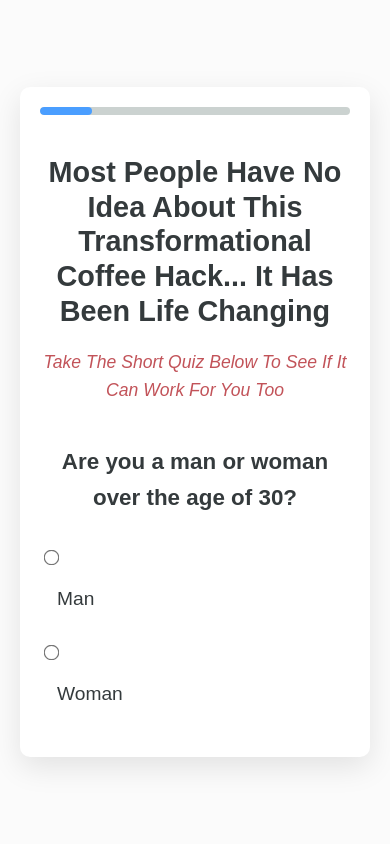
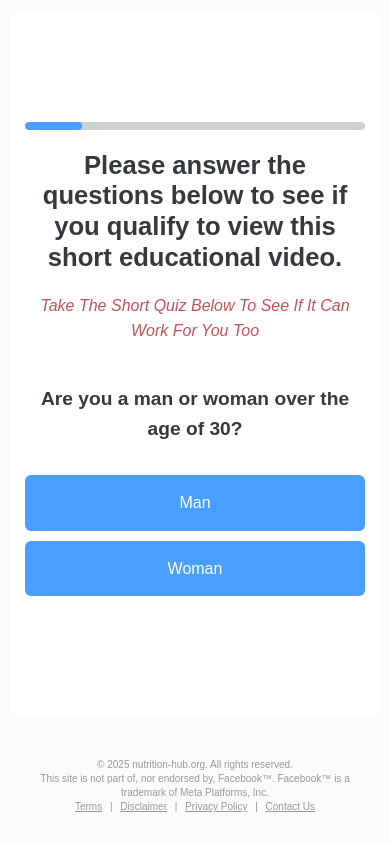
Before and after one commit to Jacobsmedia/glow-and-thrive, a plain HTML site: page lp1/index.html in a window 390 px wide. Drawn offline with Linux system fonts and the light colour scheme; a web font is replaced by a local one.

Commit message:
Auto-advance quiz

```diff
--- a/lp1/index.html
+++ b/lp1/index.html
@@ -1,19 +1,9 @@
-<!DOCTYPE html>
-<html lang="en" >
-<head>
-  <meta charset="UTF-8">
-  <title>Untitled</title>
-
-
-</head>
-<body>
-<!-- partial:index.partial.html -->
 <!DOCTYPE html>
 <html lang="en">
 <head>
     <meta charset="UTF-8">
     <meta name="viewport" content="width=device-width, initial-scale=1.0">
-    <title>Coffee Hack Quiz - Transformational Weight Loss</title>
+    <title>Please answer the questions below to see if you qualify to view this short educational video.</title>
     <link href="https://ext.same-assets.com/1635112822/351187734.woff2" rel="preload" as="font" type="font/woff2" crossorigin>
     <style>
         @font-face {
@@ -37,8 +27,8 @@
             line-height: 1.6;
             min-height: 100vh;
             display: flex;
+            flex-direction: column;
             align-items: center;
-            justify-content: center;
             padding: 20px;
         }
 
@@ -50,6 +40,10 @@
             box-shadow: 0 10px 30px rgba(0, 0, 0, 0.1);
             padding: 40px;
             text-align: center;
+            flex-grow: 1;
+            display: flex;
+            flex-direction: column;
+            justify-content: center;
         }
 
         .progress-bar {
@@ -101,58 +95,35 @@
         }
 
         .elem__radio {
-            margin: 15px 0;
-            text-align: left;
-            max-width: 300px;
-            margin-left: auto;
-            margin-right: auto;
+            margin: 10px 0;
+            text-align: center;
         }
 
         .elem__radio input[type="radio"] {
-            margin-right: 12px;
-            transform: scale(1.2);
+            display: none;
         }
 
         .elem__radio label {
-            font-size: 1.2em;
-            color: #343a3c;
+            display: block;
+            background-color: #4a9eff;
+            color: #fff;
+            padding: 14px;
+            border-radius: 6px;
+            font-size: 1.1em;
+            margin: 0 auto;
+            max-width: 320px;
             cursor: pointer;
-            display: flex;
-            align-items: center;
-            padding: 12px;
-            border-radius: 5px;
             transition: background-color 0.2s ease;
         }
 
         .elem__radio label:hover {
-            background-color: #f5f5f5;
+            background-color: #3a8eef;
         }
 
         .elem__radio input[type="radio"]:checked + label {
-            background-color: #e0f2ff;
-            border: 2px solid #4a9eff;
+            background-color: #3577d4;
         }
 
-        .next-btn {
-            background-color: #4a9eff;
-            color: white;
-            border: none;
-            padding: 15px 30px;
-            font-size: 1.2em;
-            border-radius: 5px;
-            cursor: pointer;
-            margin-top: 30px;
-            transition: background-color 0.3s ease;
-            display: none;
-        }
-
-        .next-btn:hover {
-            background-color: #3a8eef;
-        }
-
-        .next-btn.show {
-            display: inline-block;
-        }
 
         .modal__wrapper {
             display: none;
@@ -252,22 +223,30 @@
             font-style: italic;
         }
 
-        @media (max-width: 768px) {
-            .form__wrapper {
-                padding: 20px;
+        footer {
+            font-size: 10px;
+            color: #999;
+            text-align: center;
+            padding: 20px 10px;
+            line-height: 1.4;
+            margin-top: 20px;
         }
 
-            .title__main h1 {
-                font-size: 1.8em;
+        footer a {
+            color: #999;
+            text-decoration: underline;
+            margin: 0 5px;
         }
 
-            .title__main h2 {
-                font-size: 1.1em;
-            }
-
-            .title p {
-                font-size: 1.4em;
-            }
+        @media (max-width: 768px) {
+            .progress-bar { margin-bottom: 20px; }
+            body { padding: 10px; }
+            .form__wrapper { padding: 20px 15px; box-shadow: none; }
+            .title__main h1 { font-size: 1.6em; }
+            .title__main h2 { font-size: 1em; }
+            .title p { font-size: 1.2em; }
+            .elem__radio { max-width: 100%; }
+            .elem__radio label { font-size: 1em; padding: 15px; max-width: 100%; }
         }
     </style>
 </head>
@@ -279,7 +258,7 @@
 
         <form id="quizForm">
             <div class="title__main">
-                <h1>Most People Have No Idea About This Transformational Coffee Hack... It Has Been Life Changing</h1>
+                <h1>Please answer the questions below to see if you qualify to view this short educational video.</h1>
                 <h2>Take The Short Quiz Below To See If It Can Work For You Too</h2>
             </div>
 
@@ -345,7 +324,7 @@
 
             <div class="form__step" data-step="5">
                 <div class="title">
-                    <p>Are you interested in seeing how an easy coffee hack can help you burn up to 2.3 lbs of stubborn belly fat every 48 hours?</p>
+                    <p>Are you interested in seeing how an easy ice hack can help you burn up to 2.3 lbs of stubborn belly fat every 48 hours?</p>
                 </div>
                 <div class="elem__radio">
                     <input type="radio" id="radio10" name="step5" value="Yes">
@@ -371,7 +350,6 @@
                 </div>
             </div>
 
-            <button type="button" class="next-btn" id="nextBtn">Next Question</button>
         </form>
     </div>
 
@@ -383,10 +361,10 @@
             </div>
             <div class="desc">
                 <p>Thank You For Completing Our Quiz!</p>
-                <span>Your Results Qualify You For The "10-Second Exotic Coffee Hack"</span>
+                <span>Your Results Qualify You For The "10-Second Exotic Ice Hack"</span>
             </div>
             <div class="bottom">
-                <a href="#" target="_blank">
+                <a href="https://track.nutr.site/click" target="_blank">
                     <span class="main">Click Here For Full Video Instructions</span>
                     <span class="sub">AND RECEIVE YOUR COMPLETE BLUEPRINT</span>
                 </a>
@@ -394,6 +372,17 @@
             </div>
         </div>
     </div>
+
+    <footer>
+        <p>&copy; 2025 nutrition-hub.org. All rights reserved.</p>
+        <p>This site is not part of, nor endorsed by, Facebook™. Facebook™ is a trademark of Meta Platforms, Inc.</p>
+        <p>
+            <a href="terms.html">Terms</a> |
+            <a href="disclaimer.html">Disclaimer</a> |
+            <a href="privacy.html">Privacy Policy</a> |
+            <a href="contact.html">Contact Us</a>
+        </p>
+    </footer>
 
     <script>
         let currentStep = 1;
@@ -417,33 +406,16 @@
             updateProgress();
         }
 
-        function checkCurrentStepSelection() {
-            const currentStepElement = document.querySelector(`[data-step="${currentStep}"]`);
-            const selectedInput = currentStepElement.querySelector('input[type="radio"]:checked');
-            const nextBtn = document.getElementById('nextBtn');
-
-            if (selectedInput) {
-                nextBtn.classList.add('show');
-            } else {
-                nextBtn.classList.remove('show');
-            }
-        }
-
-        // Add event listeners to all radio buttons
+        // Advance automatically when an option is selected
         document.querySelectorAll('input[type="radio"]').forEach(radio => {
-            radio.addEventListener('change', checkCurrentStepSelection);
-        });
-
-        // Next button functionality
-        document.getElementById('nextBtn').addEventListener('click', function() {
+            radio.addEventListener('change', function() {
                 if (currentStep < totalSteps) {
                     currentStep++;
                     showStep(currentStep);
-                checkCurrentStepSelection();
                 } else {
-                // Show modal
                     document.getElementById('modal').classList.add('show');
                 }
+            });
         });
 
         // Close modal
@@ -461,11 +433,7 @@
 
         // Initialize
         updateProgress();
-        checkCurrentStepSelection();
     </script>
+    <script src="https://track.nutr.site/unilpclick.js?attribution=lastpaid&cookiedomain=&cookieduration=90&defaultcampaignid=&regviewonce=false"></script>
 </body>
 </html>
-<!-- partial -->
-
-</body>
-</html>
```
Lines whose indentation alone changed are shown as unchanged.
